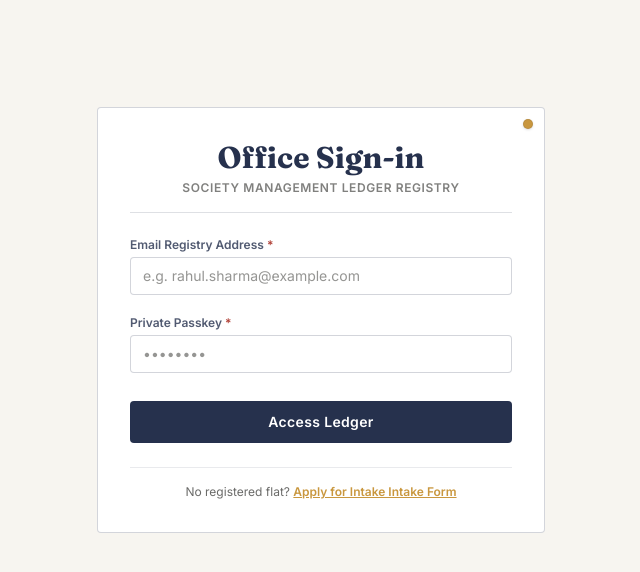
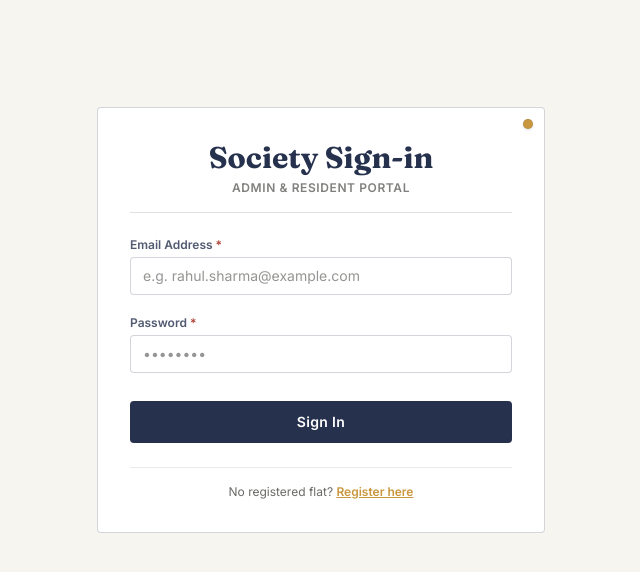
Before and after one commit to anshdholakiya/Society-Management-System, a React (Vite) app in the folder frontend/: page /login in a window 1280 px wide. Shown: the top 572 px of the page, without its empty margins (319-959 px from the left). Built offline with nearby package versions, Linux system fonts and the light colour scheme; no server answers.

Commit message:
final name correction

```diff
--- a/frontend/src/pages/auth/Login.jsx
+++ b/frontend/src/pages/auth/Login.jsx
@@ -59,23 +59,23 @@ export default function Login() {
 
         {/* Form Title */}
         <div className="border-b border-primary/15 pb-4 mb-6 text-center">
-          <h2 className="text-3xl font-display font-bold text-primary">Office Sign-in</h2>
+          <h2 className="text-3xl font-display font-bold text-primary">Society Sign-in</h2>
           <p className="font-sans text-xs text-text/60 mt-1 uppercase tracking-wider font-semibold">
-            Society Management Ledger Registry
+            Admin & Resident Portal
           </p>
         </div>
 
         {/* Form body */}
         <form onSubmit={handleSubmit(onSubmit)} className="space-y-5">
           <Input
-            label="Email Registry Address"
+            label="Email Address"
             type="email"
             placeholder="e.g. rahul.sharma@example.com"
             error={errors.email}
             disabled={isSubmitting}
             required
             {...register("email", {
-              required: "Email is required to verify identity",
+              required: "Email is required to sign in",
               pattern: {
                 value: /^[A-Z0-9._%+-]+@[A-Z0-9.-]+\.[A-Z]{2,}$/i,
                 message: "Please enter a valid email address",
@@ -84,14 +84,14 @@ export default function Login() {
           />
 
           <Input
-            label="Private Passkey"
+            label="Password"
             type="password"
             placeholder="••••••••"
             error={errors.password}
             disabled={isSubmitting}
             required
             {...register("password", {
-              required: "Password is required to decrypt token",
+              required: "Password is required to sign in",
             })}
           />
 
@@ -105,10 +105,10 @@ export default function Login() {
               {isSubmitting ? (
                 <>
                   <Spinner size="sm" className="border-surface" />
-                  <span>Checking Registry...</span>
+                  <span>Verifying Credentials...</span>
                 </>
               ) : (
-                <span>Access Ledger</span>
+                <span>Sign In</span>
               )}
             </Button>
           </div>
@@ -118,7 +118,7 @@ export default function Login() {
         <div className="border-t border-primary/10 pt-4 mt-6 text-center font-sans text-xs">
           <span className="text-text/70">No registered flat? </span>
           <Link to="/register" className="text-accent underline font-semibold hover:text-accent/80">
-            Apply for Intake Intake Form
+            Register here
           </Link>
         </div>
       </Card>
--- a/frontend/src/pages/auth/Register.jsx
+++ b/frontend/src/pages/auth/Register.jsx
@@ -60,9 +60,9 @@ export default function Register() {
 
         {/* Form Title */}
         <div className="border-b border-primary/15 pb-4 mb-6 text-center">
-          <h2 className="text-3xl font-display font-bold text-primary">Resident Intake</h2>
+          <h2 className="text-3xl font-display font-bold text-primary">Resident Registration</h2>
           <p className="font-sans text-xs text-text/60 mt-1 uppercase tracking-wider font-semibold">
-            Apply for Flat Ledger Registry Account
+            Create your Resident Account
           </p>
         </div>
 
@@ -100,7 +100,7 @@ export default function Register() {
 
           <div className="grid grid-cols-1 md:grid-cols-2 gap-4">
             <Input
-              label="Private Passkey"
+              label="Password"
               type="password"
               placeholder="Min 6 characters"
               error={errors.password}
@@ -175,10 +175,10 @@ export default function Register() {
               {isSubmitting ? (
                 <>
                   <Spinner size="sm" className="border-surface" />
-                  <span>Submitting Intake Registration...</span>
+                  <span>Registering Account...</span>
                 </>
               ) : (
-                <span>Submit Intake Sheet</span>
+                <span>Register</span>
               )}
             </Button>
           </div>
```
